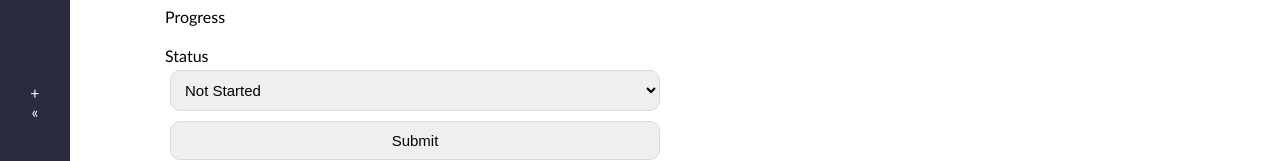
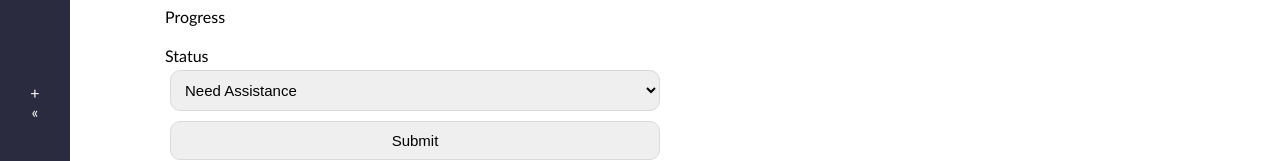
Before and after one commit to dganai/monday-clone, a React (Create React App) app: page /ticket/1 in a window 1280 px wide. Shown: the part 639-800 px from the top of the page. Built offline with nearby package versions, Linux system fonts and the light colour scheme; no server answers.

Commit message:
updates to task status names and additon of test tasks

```diff
--- a/src/Components/StatusDisplay.js
+++ b/src/Components/StatusDisplay.js
@@ -2,13 +2,13 @@ const StatusDisplay = ({ status }) => {
   const getColor = (status) => {
     let color;
     switch (status) {
-      case 'done':
+      case 'Done':
         color = 'rgb(186, 255, 201)';
         break;
-      case 'working on it':
+      case 'In Progress':
         color = 'rgb(255, 223, 186)';
         break;
-      case 'stuck':
+      case 'Stuck':
         color = 'rgb(255, 179, 186)';
         break;
       default:
--- a/src/Pages/TicketPage.js
+++ b/src/Pages/TicketPage.js
@@ -5,7 +5,7 @@ import CategoriesContext from '../context';
 
 const TicketPage = ({ editMode }) => {
   const [formData, setFormData] = useState({
-    status: 'not started',
+    status: 'Need Assistance',
     progress: 0,
     timestamp: new Date().toISOString(),
   });
@@ -173,23 +173,23 @@ const TicketPage = ({ editMode }) => {
                   value={formData.status}
                   onChange={handleChange}
                 >
-                  <option selected={formData.status === 'done'} value="done">
+                  <option selected={formData.status === 'Done'} value="Done">
                     Done
                   </option>
                   <option
-                    selected={formData.status === 'working on it'}
-                    value="working on it"
+                    selected={formData.status === 'In Progress'}
+                    value="In Progress"
                   >
-                    Working on it
+                    In Progress
                   </option>
-                  <option selected={formData.status === 'stuck'} value="stuck">
+                  <option selected={formData.status === 'Stuck'} value="Stuck">
                     Stuck
                   </option>
                   <option
-                    selected={formData.status === 'not started'}
-                    value="not started"
+                    selected={formData.status === 'Need Assistance'}
+                    value="Need Assistance"
                   >
-                    Not Started
+                    Need Assistance
                   </option>
                 </select>
               </>
```
